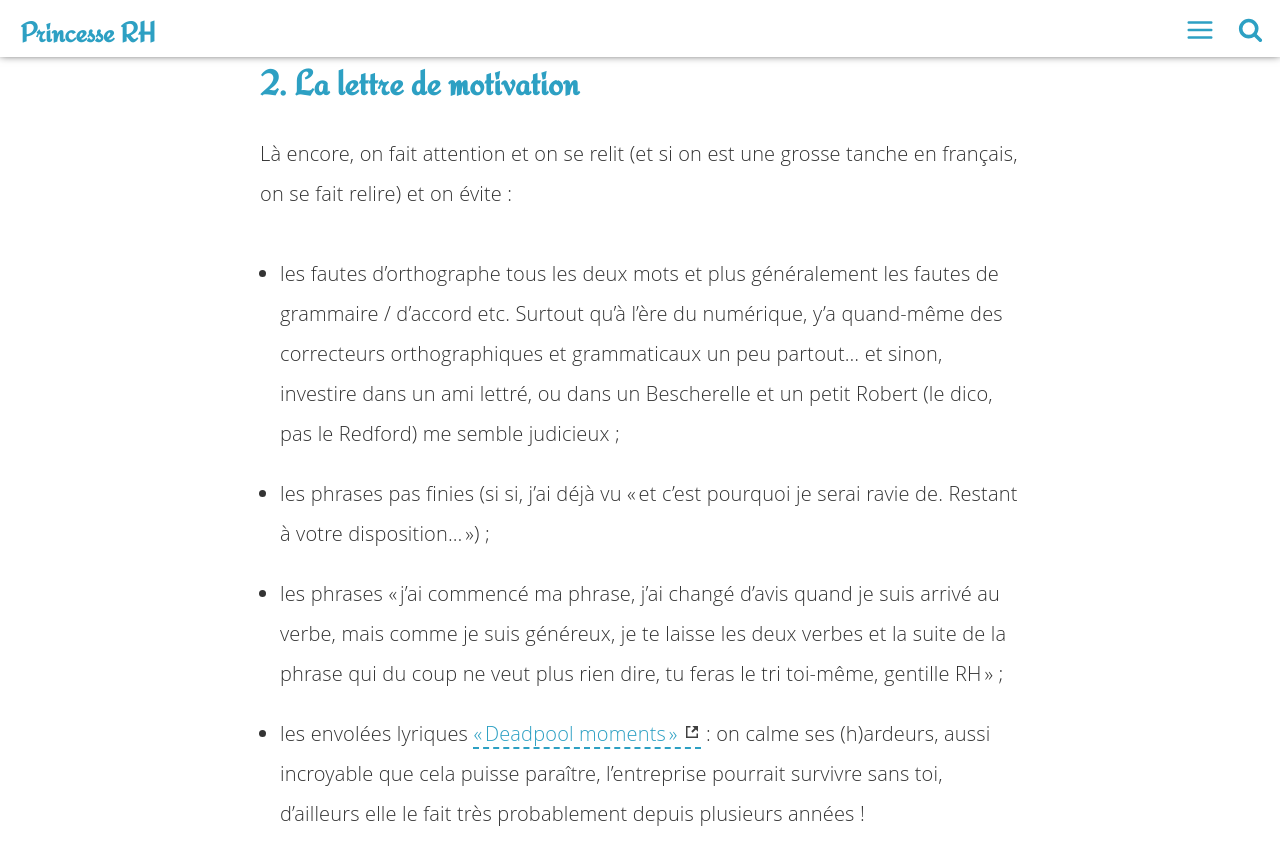
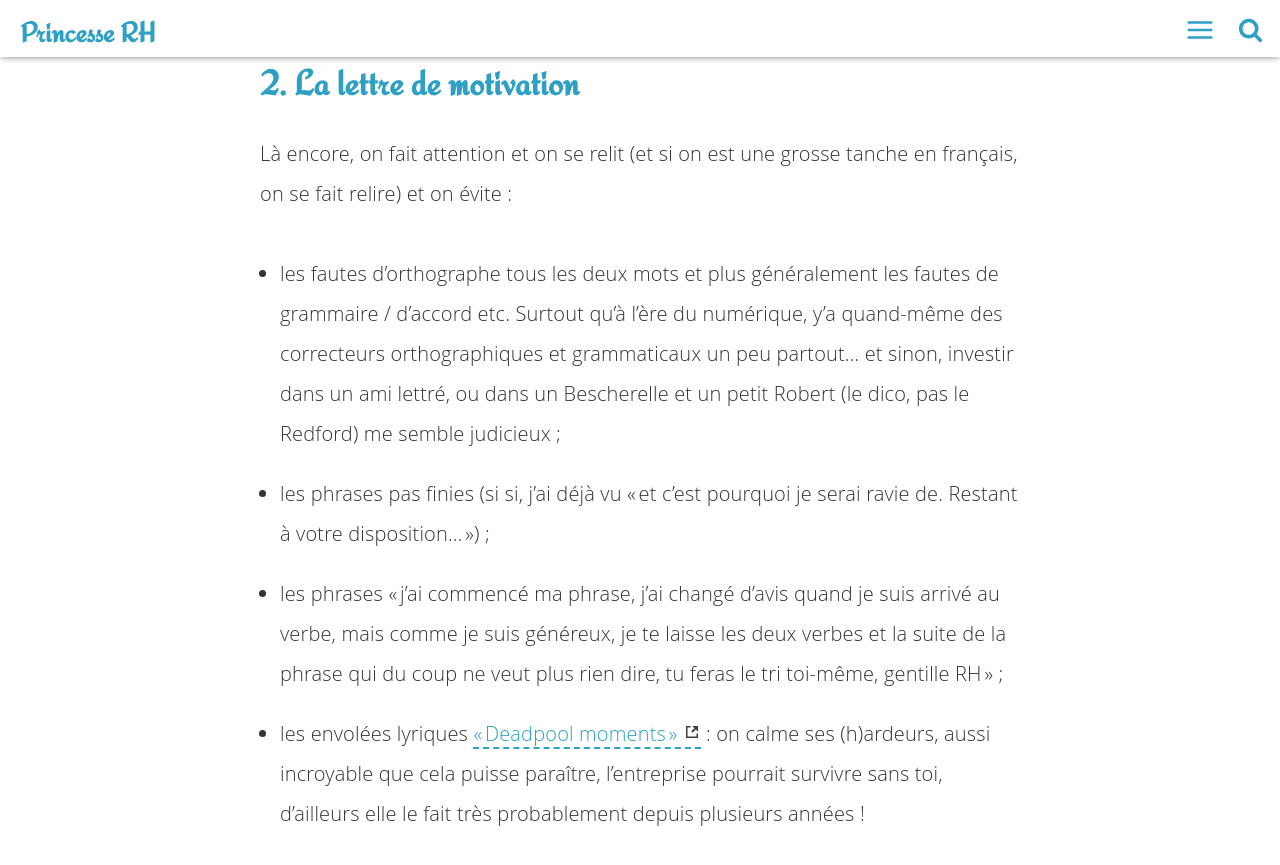
Before and after one commit to Libelilou/libelilou.github.io, a Jekyll site: the page built from _posts/rh/2016-08-23-les-no-way-de-la-candidature.md, in a window 1280 px wide and 900 px high, scrolled down 1684 px. Shown: the top 865 px of the window. Built offline with Jekyll 4.4.1, drawn with Linux system fonts in a browser that asks for light colours; comment, search, counter and statistics services are not loaded.

Commit message:
Fix "investire"

```diff
--- a/_posts/rh/2016-08-23-les-no-way-de-la-candidature.md
+++ b/_posts/rh/2016-08-23-les-no-way-de-la-candidature.md
@@ -27,7 +27,7 @@ On évite donc :
 
 Là encore, on fait attention et on se relit (et si on est une grosse tanche en français, on se fait relire) et on évite :
 
-- les fautes d'orthographe tous les deux mots et plus généralement les fautes de grammaire / d'accord etc. Surtout qu'à l'ère du numérique, y'a quand-même des correcteurs orthographiques et grammaticaux un peu partout... et sinon, investire dans un ami lettré, ou dans un Bescherelle et un petit Robert (le dico, pas le Redford) me semble judicieux ;
+- les fautes d'orthographe tous les deux mots et plus généralement les fautes de grammaire / d'accord etc. Surtout qu'à l'ère du numérique, y'a quand-même des correcteurs orthographiques et grammaticaux un peu partout... et sinon, investir dans un ami lettré, ou dans un Bescherelle et un petit Robert (le dico, pas le Redford) me semble judicieux ;
 - les phrases pas finies (si si, j'ai déjà vu "et c'est pourquoi je serai ravie de. Restant à votre disposition…") ;
 - les phrases "j'ai commencé ma phrase, j'ai changé d'avis quand je suis arrivé au verbe, mais comme je suis généreux, je te laisse les deux verbes et la suite de la phrase qui du coup ne veut plus rien dire, tu feras le tri toi-même, gentille RH" ;
 - les envolées lyriques ["Deadpool moments"](https://youtu.be/0Mr8VoqJICY) : on calme ses (h)ardeurs, aussi incroyable que cela puisse paraître, l'entreprise pourrait survivre sans toi, d'ailleurs elle le fait très probablement depuis plusieurs années !
```
